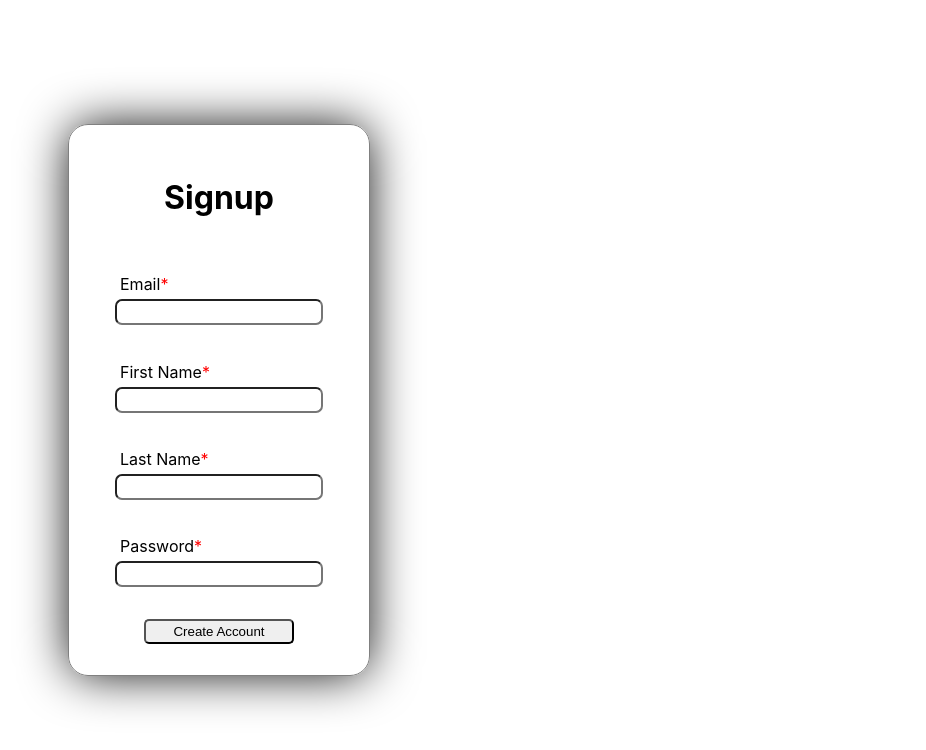
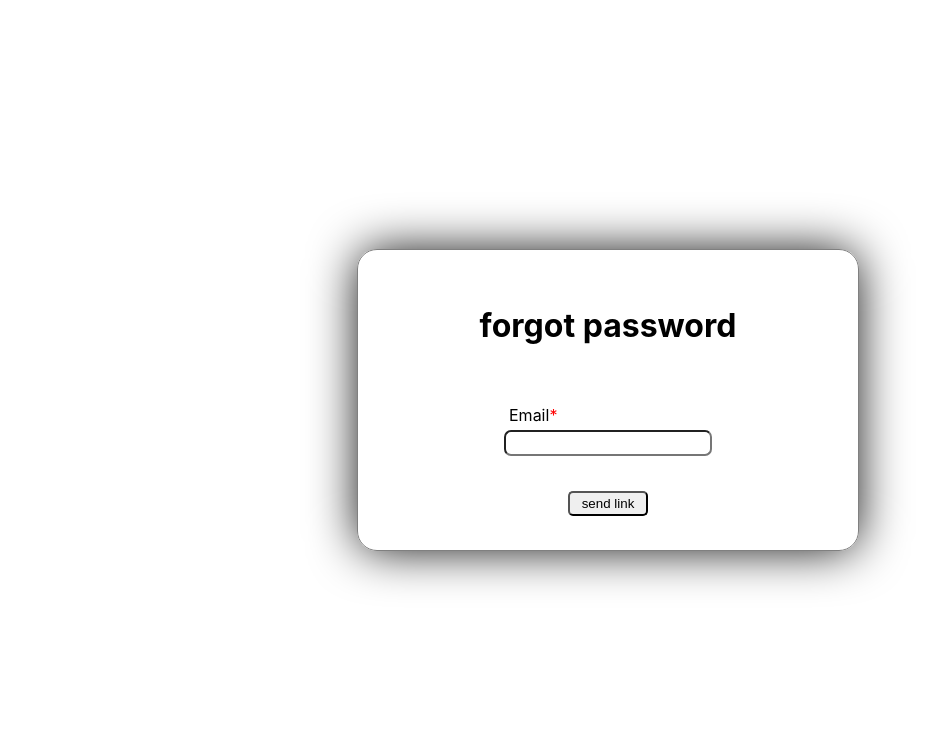
Before and after one commit to nandhamk98/url-shortner-frontend, a React (Create React App) app: page / in a window 1280 px wide. Shown: the top 750 px of the page, without its empty margins (32-958 px from the left). Built offline with nearby package versions, Linux system fonts and the light colour scheme.

Commit message:
forgot password is created

```diff
--- a/src/App.js
+++ b/src/App.js
@@ -1,14 +1,19 @@
 import "./App.css";
 import { Route, Switch } from "react-router-dom";
-// import { LoginPage } from "./Components/User/LoginPage";
+import { LoginPage } from "./Components/User/LoginPage";
 import { SignUpPage } from "./Components/User/SignUpPage";
+import { ForgotPasswordPage } from "./Components/User/ForgotPasswordPage";
 
 function App() {
   return (
     <div className="App">
       <Switch>
+        <Route path="/sign-up">
+          <SignUpPage />
+        </Route>
         <Route path="/" exact>
-          <SignUpPage />
+          {/* <LoginPage /> */}
+          <ForgotPasswordPage />
         </Route>
       </Switch>
     </div>
--- a/src/Components/User/ForgotPasswordPage.js
+++ b/src/Components/User/ForgotPasswordPage.js
@@ -0,0 +1,18 @@
+export function ForgotPasswordPage() {
+  return (
+    <div className="forgetPasswordMainContainer">
+      <div className="forgetPasswordContainer">
+        <h1>forgot password</h1>
+        <div className="userInput">
+          <label for="email" className="userInputLabel">
+            Email<span className="mandatory">*</span>
+          </label>
+          <input type="text" id="email" required />
+        </div>
+        <div className="buttonGroup">
+          <button className="loginBtn">send link</button>
+        </div>
+      </div>
+    </div>
+  );
+}
--- a/src/Components/User/LoginPage.js
+++ b/src/Components/User/LoginPage.js
@@ -2,6 +2,7 @@ import "./user.css";
 import { useHistory } from "react-router-dom";
 
 export function LoginPage() {
+  const history = useHistory();
   return (
     <div className="userPageContainer">
       <div className="loginContainer">
@@ -23,7 +24,13 @@ export function LoginPage() {
         </div>
         <div className="otherOptions">
           <p>forgot password</p>
-          <p>Create a new account</p>
+          <p
+            onClick={() => {
+              history.push("/sign-up");
+            }}
+          >
+            Create a new account
+          </p>
         </div>
       </div>
     </div>
--- a/src/Components/User/user.css
+++ b/src/Components/User/user.css
@@ -76,3 +76,23 @@ input {
   width: 150px;
   border-radius: 5px;
 }
+
+.forgetPasswordMainContainer {
+  display: flex;
+  justify-content: center;
+  align-items: center;
+  height: 100vh;
+  width: 100vw;
+}
+
+.forgetPasswordContainer {
+  display: flex;
+  flex-direction: column;
+  justify-content: space-evenly;
+  align-items: center;
+  height: 300px;
+  width: 500px;
+  border: 1px solid grey;
+  border-radius: 20px;
+  box-shadow: 0px 0px 50px -3px;
+}
```
